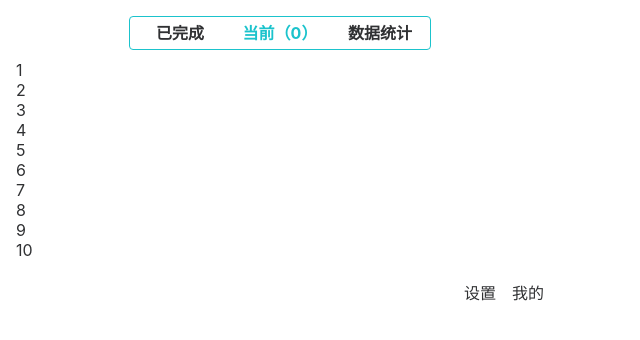
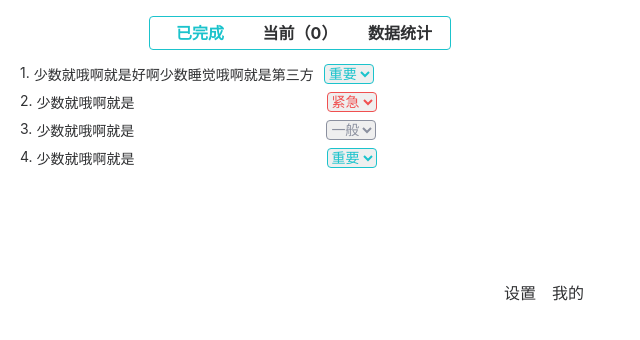
Before and after one commit to Zeffon/hourglass, a Vue app: page / in a window 1280 px wide. Shown: the top 340 px of the page, without its empty margins (0-640 px from the left). Built offline with nearby package versions, Linux system fonts and the light colour scheme.

Commit message:
feat: 布局优化

```diff
--- a/src/assets/scss/base.scss
+++ b/src/assets/scss/base.scss
@@ -2,7 +2,7 @@
 .g-popup {
   display: flex;
   flex-direction: column;
-  width: 560px;
+  width: 600px;
   height: 320px;
   background: $color-background;
   color: $color-text;
@@ -61,3 +61,21 @@
     color: $color-theme;
   }
 }
+
+.m-table {
+  font-size: $font-size-medium;
+  &__item {
+    display: flex;
+    padding: 4px;
+
+    &-index {
+      margin-right: 4px;
+    }
+    &-name {
+      width: 290px;
+      white-space: nowrap;
+      overflow: hidden;
+      text-overflow: ellipsis;
+    }
+  }
+}
--- a/src/chrome/popup/components/header.vue
+++ b/src/chrome/popup/components/header.vue
@@ -1,10 +1,3 @@
-<!--
- * @Description:
- * @Author: Zeffon
- * @Date: 2021-10-24 22:30:07
- * @LastEditors: Zeffon
- * @LastEditTime: 2021-10-28 22:16:51
--->
 <template>
   <div class="m-header">
     <div
@@ -67,5 +60,3 @@ export default defineComponent({
   }
 })
 </script>
-
-<style lang="scss" scope></style>
--- /dev/null
+++ b/src/chrome/popup/components/index.ts
@@ -0,0 +1,12 @@
+/*
+ * @Description:
+ * @Author: Zeffon
+ * @Date: 2021-10-30 21:25:18
+ * @LastEditors: Zeffon
+ * @LastEditTime: 2021-10-30 22:25:39
+ */
+import MHeader from './header.vue'
+import MTable from './table.vue'
+import MLevel from './level.vue'
+
+export { MHeader, MTable, MLevel }
--- /dev/null
+++ b/src/chrome/popup/components/level.vue
@@ -0,0 +1,69 @@
+<template>
+  <div class="m-level">
+    <select v-model="selectName" :class="selectCls">
+      <option
+        v-for="(item, index) in options"
+        :key="index"
+        selected
+        :class="`option-${index}`"
+      >
+        {{ item }}
+      </option>
+    </select>
+  </div>
+</template>
+
+<script lang="ts">
+import { defineComponent, watch } from 'vue'
+import { ref } from 'vue'
+
+export default defineComponent({
+  name: 'm-level',
+  components: {},
+  emits: ['change'],
+  props: {
+    name: {
+      type: String,
+      default: '一般'
+    }
+  },
+  setup(props, { emit }) {
+    const options = ref(['一般', '重要', '紧急'])
+
+    const selectName = ref(props.name)
+    const selectCls = ref('select-' + options.value.indexOf(selectName.value))
+
+    watch(selectName, (val) => {
+      selectCls.value = 'select-' + options.value.indexOf(val)
+      selectName.value = val
+      emit('change', val)
+    })
+
+    return {
+      selectName,
+      options,
+      selectCls
+    }
+  }
+})
+</script>
+<style lang="scss" scoped>
+.select-0,
+.option-0 {
+  color: $info-color;
+  border-color: $info-color;
+  border-radius: 4px;
+}
+.select-1,
+.option-1 {
+  color: $primary-color;
+  border-color: $primary-color;
+  border-radius: 4px;
+}
+.select-2,
+.option-2 {
+  color: $danger-color;
+  border-color: $danger-color;
+  border-radius: 4px;
+}
+</style>
--- /dev/null
+++ b/src/chrome/popup/components/table.vue
@@ -0,0 +1,47 @@
+<!--
+ * @Description:
+ * @Author: Zeffon
+ * @Date: 2021-10-30 21:11:58
+ * @LastEditors: Zeffon
+ * @LastEditTime: 2021-11-03 22:34:26
+-->
+<template>
+  <div class="m-table">
+    <div class="m-table__item" v-for="(item, index) in data" :key="index">
+      <div class="m-table__item-index">{{ index + 1 + '.' }}</div>
+      <div class="m-table__item-name">{{ item.name }}</div>
+      <div class="m-table__item-level">
+        <m-level
+          v-model:name="item.level"
+          @change="(name) => changeLevel(name, index)"
+        />
+      </div>
+      <div></div>
+      <div class="m-table__item-op"></div>
+    </div>
+  </div>
+</template>
+
+<script lang="ts">
+import { defineComponent } from 'vue'
+import MLevel from './level.vue'
+import { ref } from 'vue'
+
+export default defineComponent({
+  name: 'm-table',
+  components: {
+    MLevel
+  },
+  props: {
+    data: {
+      type: Array,
+      default: () => []
+    }
+  },
+  methods: {
+    changeLevel(val: string, index: number) {
+      console.log(index + ' ' + val)
+    }
+  }
+})
+</script>
--- a/src/chrome/popup/index.ts
+++ b/src/chrome/popup/index.ts
@@ -1,6 +1,6 @@
 import { createApp } from 'vue'
 import App from './App.vue'
-import store from '@/store'
+import store from './store'
 
 // 引入全局样式
 import '@/assets/scss/index.scss'
--- /dev/null
+++ b/src/chrome/popup/store/index.ts
@@ -0,0 +1,11 @@
+import { createStore } from 'vuex'
+import { header } from './modules/header'
+
+export default createStore({
+  state: {},
+  mutations: {},
+  actions: {},
+  modules: {
+    header
+  }
+})
--- /dev/null
+++ b/src/chrome/popup/store/modules/header.ts
@@ -0,0 +1,16 @@
+/*
+ * @Description:
+ * @Author: Zeffon
+ * @Date: 2021-10-30 11:20:19
+ * @LastEditors: Zeffon
+ * @LastEditTime: 2021-10-30 20:48:39
+ */
+
+export const header = {
+  state: {
+    key: 'one'
+  },
+  mutations: {},
+  actions: {},
+  modules: {}
+}
--- a/src/chrome/popup/views/Popup.vue
+++ b/src/chrome/popup/views/Popup.vue
@@ -3,25 +3,15 @@
  * @Author: Zeffon
  * @Date: 2021-10-09 22:02:36
  * @LastEditors: Zeffon
- * @LastEditTime: 2021-10-28 22:11:01
+ * @LastEditTime: 2021-10-31 00:12:32
 -->
 <template>
   <div class="g-popup">
     <div class="g-popup-header">
-      <MHeader curKey="two" />
+      <MHeader v-model:curKey="curKey" @click="listenClick" />
     </div>
     <div class="g-popup-main">
-      <draggable
-        v-model="myArray"
-        group="people"
-        @start="drag = true"
-        @end="drag = false"
-        item-key="id"
-      >
-        <template #item="{ element }">
-          <div>{{ element }}</div>
-        </template>
-      </draggable>
+      <MTable :data="data" />
     </div>
     <div class="g-popup-footer">
       <div>设置</div>
@@ -31,21 +21,37 @@
 </template>
 
 <script lang="ts">
-import { defineComponent } from 'vue'
-import draggable from 'vuedraggable'
-import MHeader from '../components/header.vue'
+import { defineComponent, ref } from 'vue'
+// import draggable from 'vuedraggable'
+import { MHeader, MTable } from '../components'
 
 export default defineComponent({
   name: 'Index',
   components: {
-    draggable,
-    MHeader
+    MHeader,
+    MTable
   },
 
   data() {
     return {
-      myArray: [1, 2, 3, 4, 5, 6, 7, 8, 9, 10, 11, 12, 13, 14],
+      data: [
+        { name: '少数就哦啊就是好啊少数睡觉哦啊就是第三方', level: '重要' },
+        { name: '少数就哦啊就是', level: '紧急' },
+        { name: '少数就哦啊就是', level: '一般' },
+        { name: '少数就哦啊就是', level: '重要' }
+      ],
       drag: false
+    }
+  },
+  setup() {
+    const curKey = ref('one')
+    return {
+      curKey
+    }
+  },
+  methods: {
+    listenClick() {
+      console.log(this.curKey)
     }
   }
 })
```
Also changed, not shown: src/components/select/select.vue (added, +53 -0 lines).
